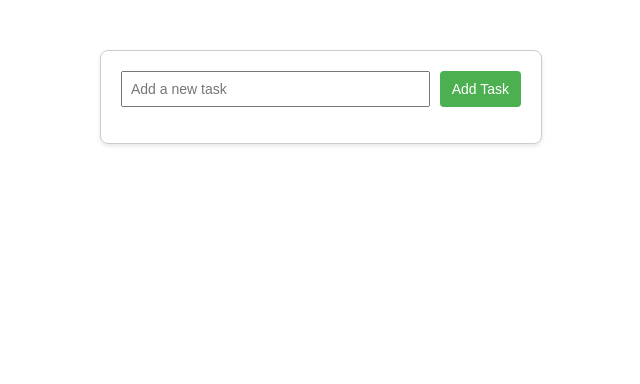
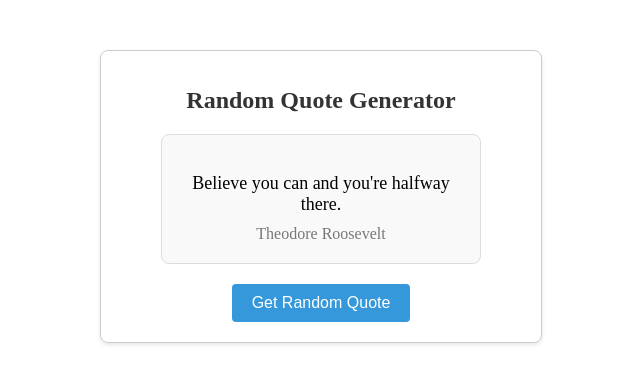
Before and after one commit to SouksavathPMS/vue3-project-learning, a Vue app: page / in a window 1280 px wide. Shown: the top 384 px of the page, without its empty margins (319-959 px from the left). Built offline with nearby package versions, Linux system fonts and the light colour scheme.

Commit message:
Finish up Random Quote Generator

```diff
--- a/src/App.vue
+++ b/src/App.vue
@@ -1,7 +1,8 @@
 <script setup>
-import TodoList from './components/TodoList.vue'
+import RandomQuoteGenerator from './components/RandomQuoteGenerator.vue'
 </script>
 
 <template>
-  <TodoList />
+  <!-- <TodoList/> -->
+  <RandomQuoteGenerator />
 </template>
--- /dev/null
+++ b/src/components/RandomQuoteGenerator.vue
@@ -0,0 +1,91 @@
+<script setup>
+import { ref, onMounted } from 'vue'
+
+const quotes = ref([
+  {
+    text: 'The only way to do great work is to love what you do.',
+    author: 'Steve Jobs',
+  },
+  {
+    text: "Believe you can and you're halfway there.",
+    author: 'Theodore Roosevelt',
+  },
+  {
+    text: "Life is what happens when you're busy making other plans.",
+    author: 'John Lennon',
+  },
+])
+
+const currentQuote = ref({ text: '', author: '' })
+const getRandom = () => {
+  const randomIndex = Math.floor(Math.random() * quotes.value.length)
+  currentQuote.value = quotes.value[randomIndex]
+}
+
+onMounted(() => {
+  getRandom()
+})
+</script>
+
+<template>
+  <div class="quote-generator">
+    <h1 class="app-title">Random Quote Generator</h1>
+
+    <blockquote class="quote-container">
+      <p>{{ currentQuote.text }}</p>
+      <cite>{{ currentQuote.author }}</cite>
+    </blockquote>
+
+    <button @click="getRandom" class="quote-button">Get Random Quote</button>
+  </div>
+</template>
+
+<style scoped>
+.quote-generator {
+  max-width: 400px;
+  margin: 50px auto;
+  padding: 20px;
+  text-align: center;
+  border: 1px solid #ccc;
+  border-radius: 8px;
+  box-shadow: 0 2px 4px rgba(0, 0, 0, 0.1);
+}
+
+.app-title {
+  font-size: 24px;
+  margin-bottom: 20px;
+  color: #333;
+}
+
+.quote-container {
+  background-color: #f9f9f9;
+  padding: 20px;
+  border-radius: 8px;
+  border: 1px solid #ddd;
+  margin-bottom: 20px;
+}
+
+p {
+  font-size: 18px;
+  margin-bottom: 10px;
+}
+
+cite {
+  font-style: normal;
+  color: #777;
+}
+
+.quote-button {
+  padding: 10px 20px;
+  font-size: 16px;
+  background-color: #3498db;
+  color: #fff;
+  border: none;
+  border-radius: 4px;
+  cursor: pointer;
+}
+
+.quote-button:hover {
+  background-color: #2980b9;
+}
+</style>
```
